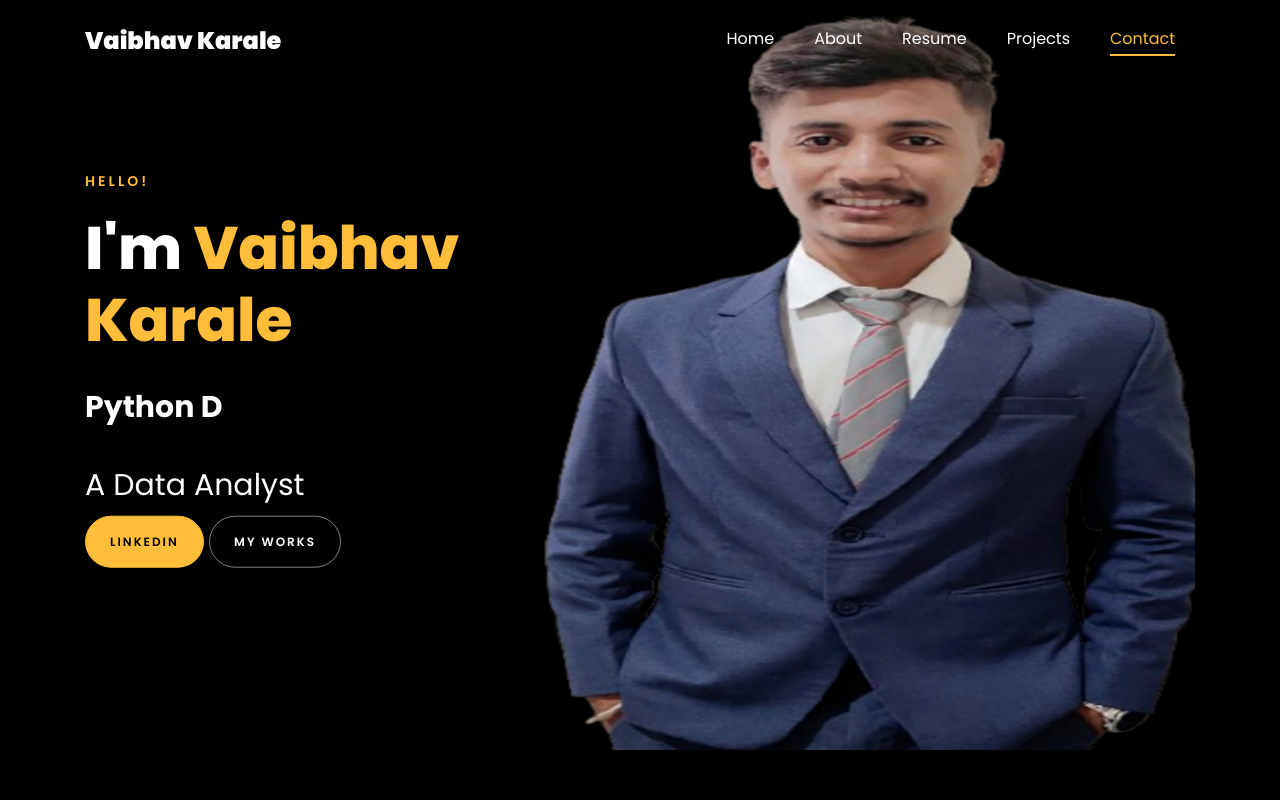
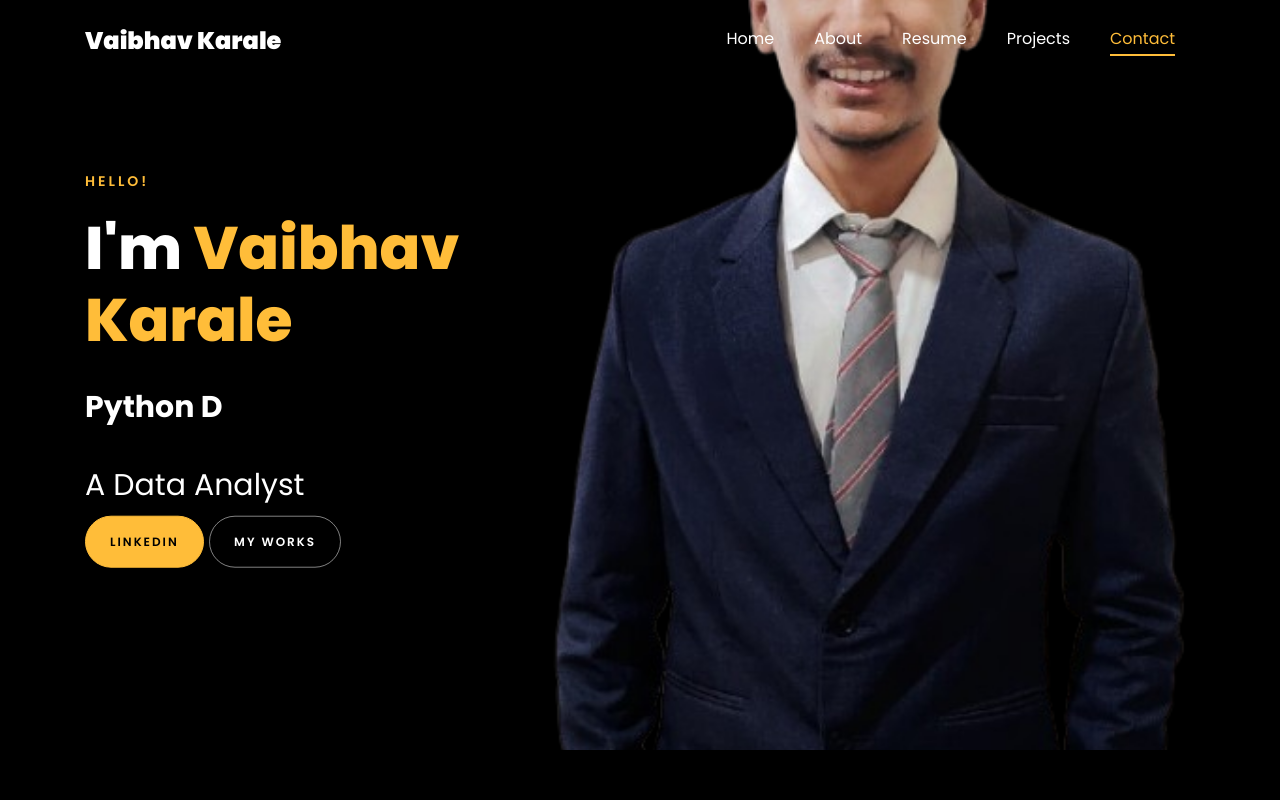
Before and after one commit to VAIBHAVKARALE1011/VAIBHAVKARALE1011.github.io, a plain HTML site: page index.html in a window 1280 px wide. Shown: the top 800 px of the page. Drawn offline with Linux system fonts and the light colour scheme; files whose address does not match are found by name.

Commit message:
Update index.html

```diff
--- a/index.html
+++ b/index.html
@@ -141,7 +141,7 @@
 	      	<div class="overlay"></div>
 	         <div class="container">
 	          <div class="row d-md-flex no-gutters slider-text align-items-end justify-content-end" data-scrollax-parent="true">
-	          	<div class="one-third js-fullheight order-md-last img" style="background-image:url(images/bg_1.png);">
+	          	<div class="one-third js-fullheight order-md-last img" style="background-image:url(images/bg_2.png);">
 	          	 <div class="overlay"></div>
 	          	</div>
 		          <div class="one-forth d-flex  align-items-center ftco-animate" data-scrollax=" properties: { translateY: '70%' }">
```
